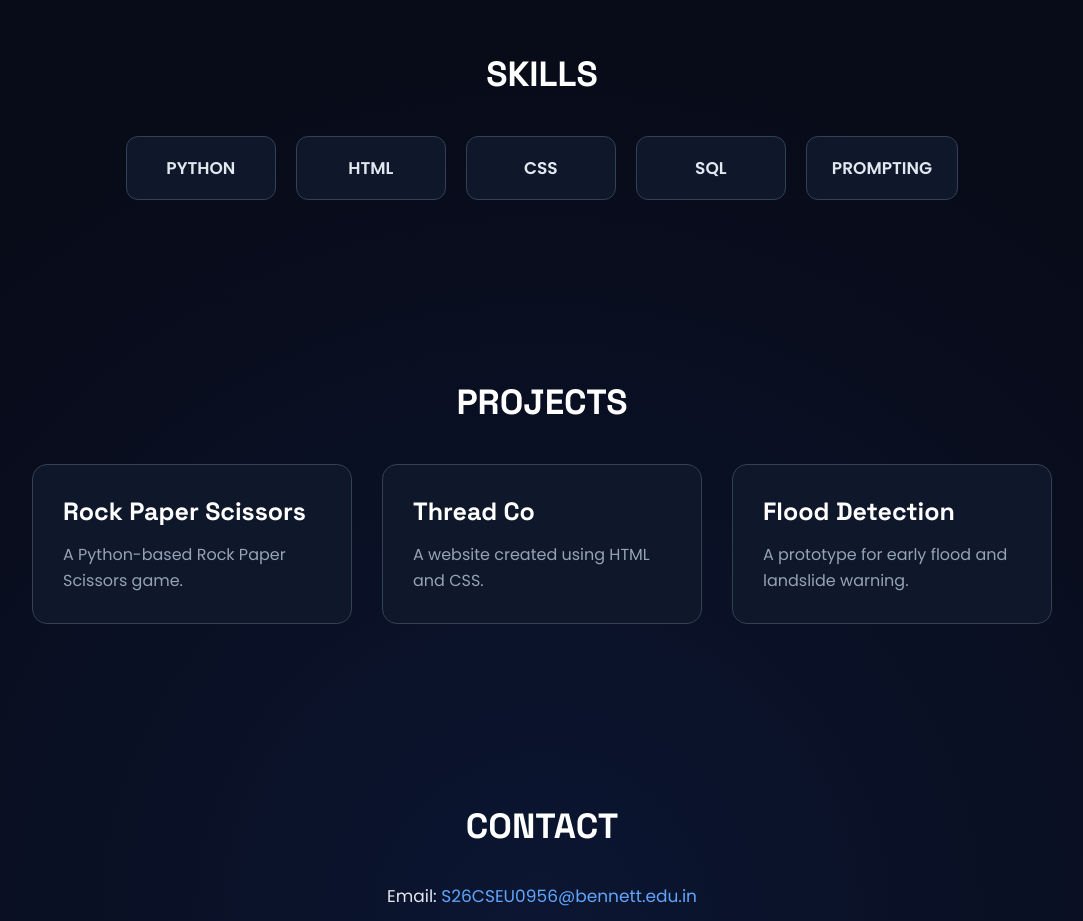
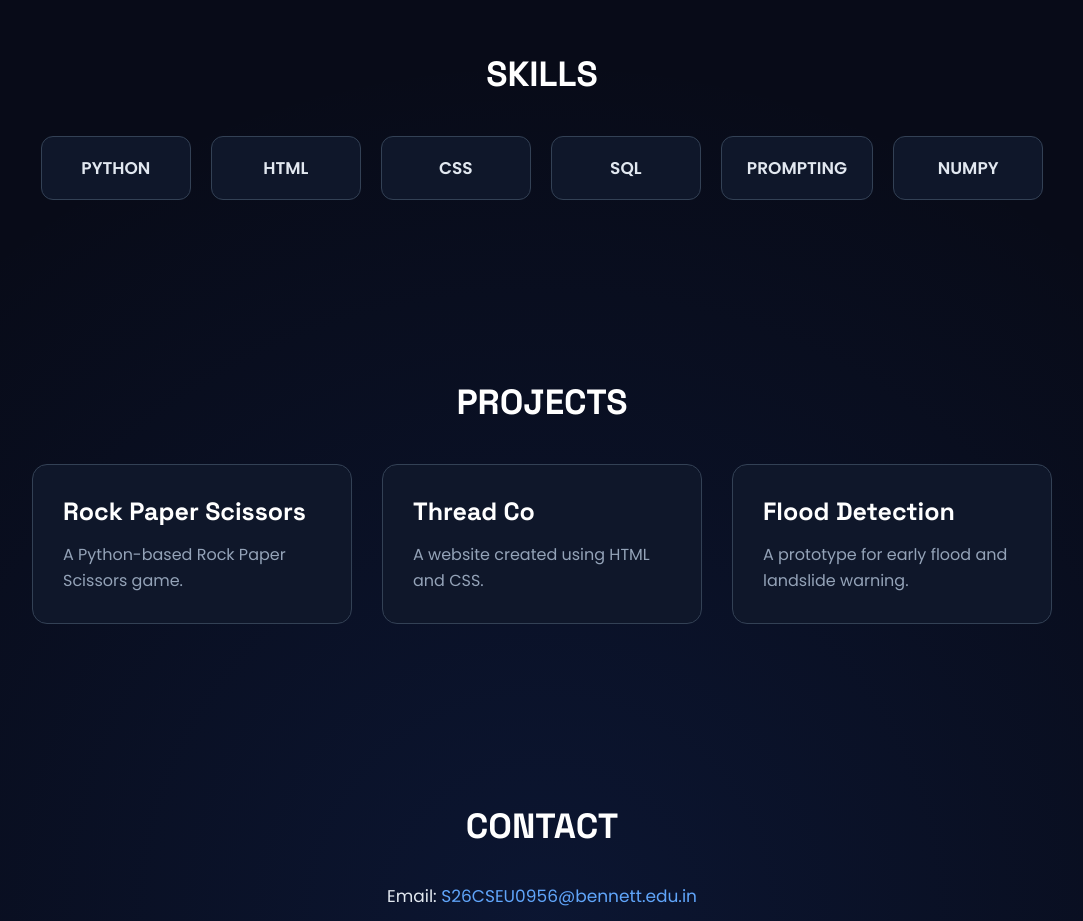
Before and after one commit to Nikhil1208rk/portfolio, a plain HTML site: page index.html in a window 1280 px wide. Shown: the part 1480-2401 px from the top of the page, without its empty margins (98-1181 px from the left). Drawn offline with Linux system fonts and the light colour scheme.

Commit message:
Add NUMPY to skills section
Added 'NUMPY' to the skills list in the portfolio.

```diff
--- a/index.html
+++ b/index.html
@@ -66,6 +66,7 @@
         <li>CSS</li>
         <li>SQL</li>
         <li>PROMPTING</li>
+        <li>NUMPY</li>
     </ul>
 
 </section>
```
